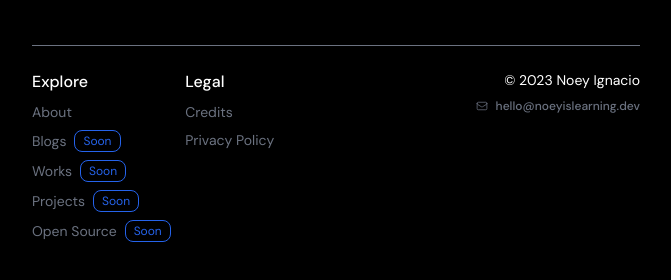
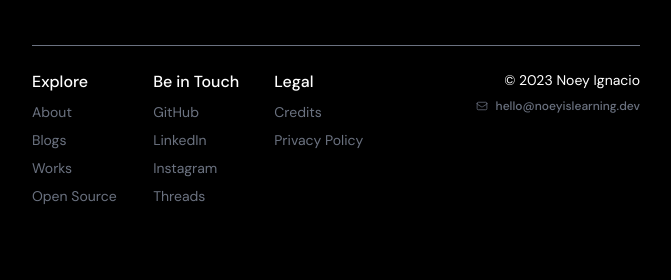
Before and after one commit to noeyislearning/noeyislearning, a Next.js app: page / in a window 1280 px wide. Shown: the part 3357-3637 px from the top of the page, without its empty margins (304-975 px from the left). Built offline with nearby package versions, Linux system fonts and the light colour scheme.

Commit message:
refactor(social): Add social links to `footer`

```diff
--- a/assets/data/menu.json
+++ b/assets/data/menu.json
@@ -27,18 +27,40 @@
       },
       {
         "id": 4,
-        "name": "Projects",
-        "url": "/projects",
-        "isAllowed": false,
-        "icon": "CodeBracketIcon",
-        "status": ""
-      },
-      {
-        "id": 5,
         "name": "Open Source",
         "url": "/open-source",
         "isAllowed": false,
         "icon": "BookOpenIcon",
+        "status": ""
+      }
+    ],
+    "connect": [
+      {
+        "id": 1,
+        "name": "GitHub",
+        "url": "https://github.com/noeyislearning",
+        "isAllowed": true,
+        "status": ""
+      },
+      {
+        "id": 2,
+        "name": "LinkedIn",
+        "url": "https://www.linkedin.com/in/noeyislearning",
+        "isAllowed": true,
+        "status": ""
+      },
+      {
+        "id": 3,
+        "name": "Instagram",
+        "url": "https://www.instagram.com/noeyislearning",
+        "isAllowed": true,
+        "status": ""
+      },
+      {
+        "id": 4,
+        "name": "Threads",
+        "url": "https://www.threads.net/noeyislearning",
+        "isAllowed": true,
         "status": ""
       }
     ],
--- a/components/layouts/Footer/Footer.tsx
+++ b/components/layouts/Footer/Footer.tsx
@@ -14,6 +14,7 @@ export default function Footer() {
 
   const explores = useSelector((state: RootState) => state.menu.explore);
   const legals = useSelector((state: RootState) => state.menu.legal);
+  const connects = useSelector((state: RootState) => state.menu.connect);
 
   const currentYear = new Date().getFullYear();
 
@@ -22,7 +23,7 @@ export default function Footer() {
       <footer className="p-4 mb-12 lg:mb-24 max-w-screen-sm mx-auto text-white justify-center">
         <hr className="my-6 border-gray-500 mx-auto" />
         <div className="flex flex-col lg:flex-row gap-8 lg:gap-0 justify-between">
-          <div className="grid grid-cols-3 gap-4">
+          <div className="grid grid-cols-3 gap-8">
 
             {/* Explore Tab */}
             <div>
@@ -44,7 +45,34 @@ export default function Footer() {
                           <div className="flex text-sm whitespace-nowrap">
                             {explore.name}
                           </div>
-                          <span className="px-2 py-0.5 text-blue-600 text-xs font-light border border-blue-600 rounded-lg">Soon</span>
+                        </div>
+                      </div>
+                    )}
+                  </li>
+                ))}
+              </ul>
+            </div>
+
+            {/* Explore Tab */}
+            <div>
+              <h2 className="mb-2 text-base font-medium text-white">Be in Touch</h2>
+              <ul className="flex flex-col gap-2 text-gray-500">
+                {connects.map((connect) => (
+                  <li key={connect.id}>
+                    {connect.isAllowed ? (
+                        <Link href={connect.url} target={"_blank"}>
+                        <div className="flex flex-row gap-2 items-center">
+                          <div className="flex text-sm hover:text-gray-100 whitespace-nowrap">
+                            {connect.name}
+                          </div>
+                        </div>
+                      </Link>
+                    ) : (
+                      <div className="cursor-not-allowed">
+                        <div className="flex flex-row gap-2 items-center">
+                          <div className="flex text-sm whitespace-nowrap">
+                            {connect.name}
+                          </div>
                         </div>
                       </div>
                     )}
@@ -73,7 +101,6 @@ export default function Footer() {
                         <div className="flex text-sm whitespace-nowrap">
                           {legal.name}
                         </div>
-                        <span className="px-2 py-0.5 text-blue-600 text-xs font-light border border-blue-600 rounded-lg">Soon</span>
                       </div>
                     </div>
                   )}
--- a/redux/menu/reducer.ts
+++ b/redux/menu/reducer.ts
@@ -9,6 +9,10 @@ export interface ExploreState {
 
 export interface LegalState {
   legals: Legal[];
+}
+
+export interface ConnectState {
+  connects: Connect[];
 }
 
 export interface Explore {
@@ -28,15 +32,27 @@ export interface Legal {
   status: string;
 }
 
-const initialState: ExploreState & LegalState = {
+export interface Connect {
+  id: number;
+  name: string;
+  url: string;
+  isAllowed: boolean;
+  status: string;
+}
+
+const initialState: ExploreState & LegalState & ConnectState = {
   explores: menuData.menu.explore.map((explore) => ({
     ...explore,
   })),
   legals: menuData.menu.legal.map((legal) => ({
     ...legal,
   })),
+  connects: menuData.menu.connect.map((connect) => ({
+    ...connect,
+  })),
 };
 
+/** Slices */
 export const exploreSlice = createSlice({
   name: "explore",
   initialState: initialState.explores,
@@ -49,9 +65,17 @@ export const legalSlice = createSlice({
   reducers: {},
 });
 
+export const connectSlice = createSlice({
+  name: "connect",
+  initialState: initialState.connects,
+  reducers: {},
+});
+
+/** Reducer */
 const rootReducer = combineReducers({
   explore: exploreSlice.reducer,
   legal: legalSlice.reducer,
+  connect: connectSlice.reducer,
 });
 
 export default rootReducer;
```
